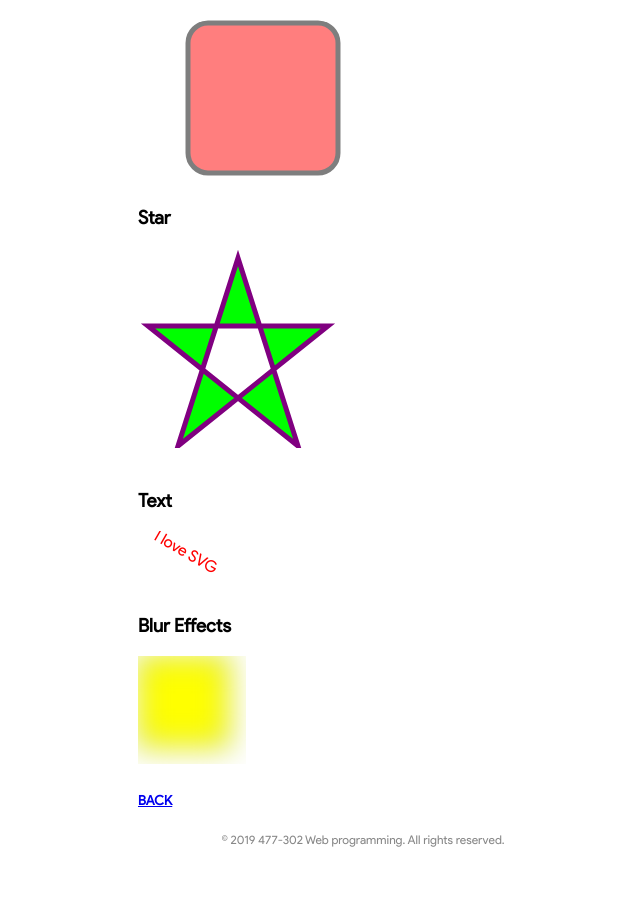
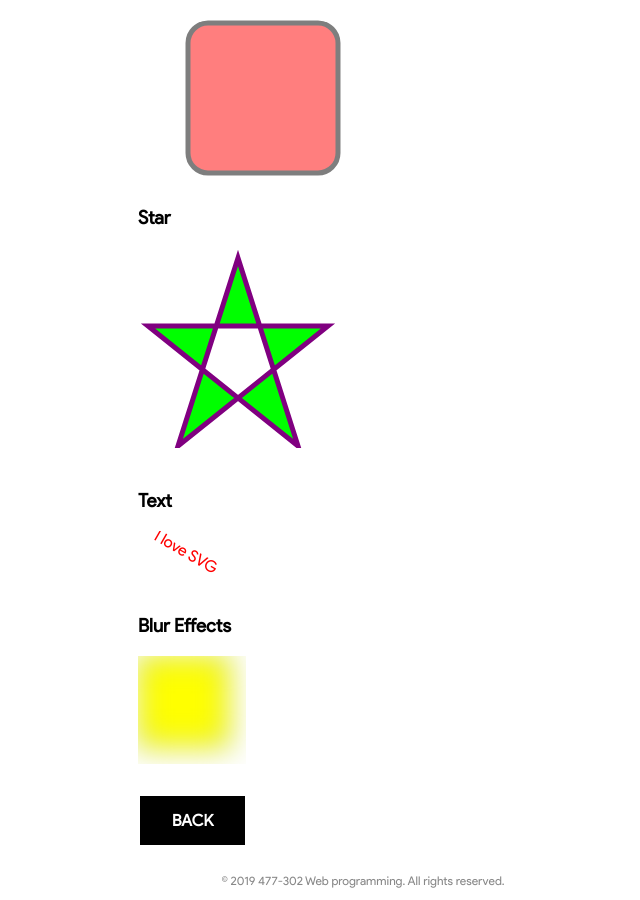
Before and after one commit to bigboz/webprogramming, a plain HTML site: page svg.html in a window 1280 px wide. Shown: the part 487-1387 px from the top of the page, without its empty margins (277-917 px from the left). Before the commit the page ends 1346 px from the top, so only its background shows below. Drawn offline with Linux system fonts and the light colour scheme.

Commit message:
Update svg.html

```diff
--- a/svg.html
+++ b/svg.html
@@ -58,7 +58,7 @@
     </svg>
     <br>
 
-    <h5><a href="https://bigboz.github.io/webprogramming/index.html">BACK</a></h5>
+    <h5><a class="button" href="https://bigboz.github.io/webprogramming/index.html">BACK</a></h5>
 
     <!-- footer -->
     <footer>
```
